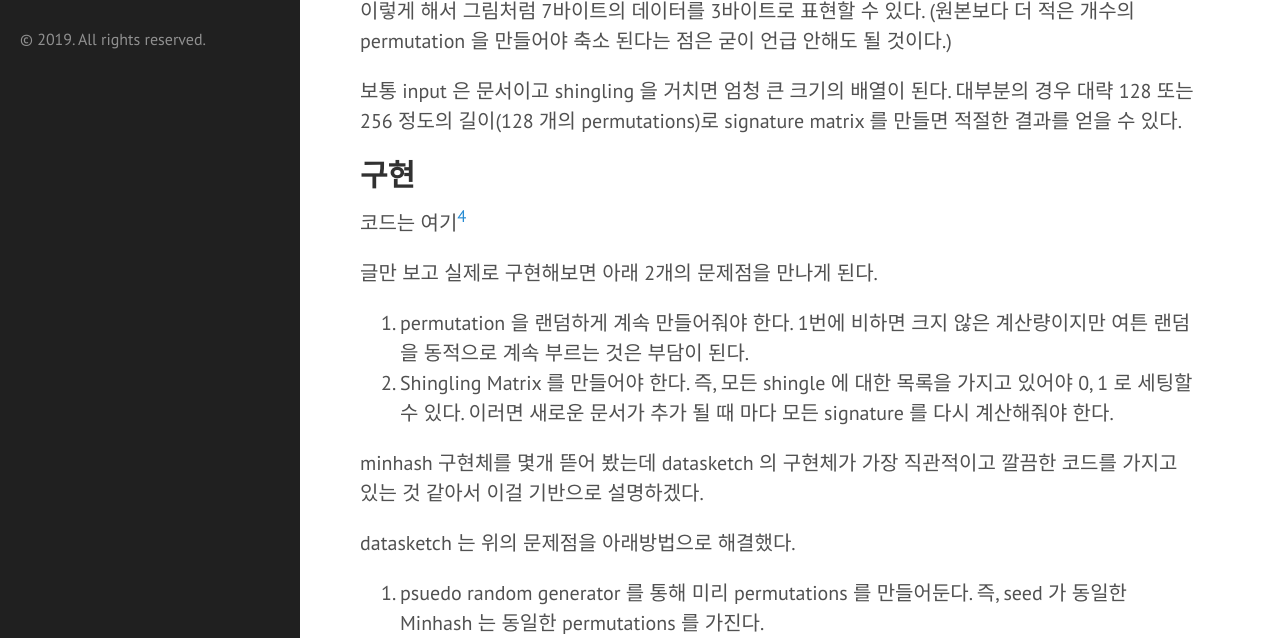
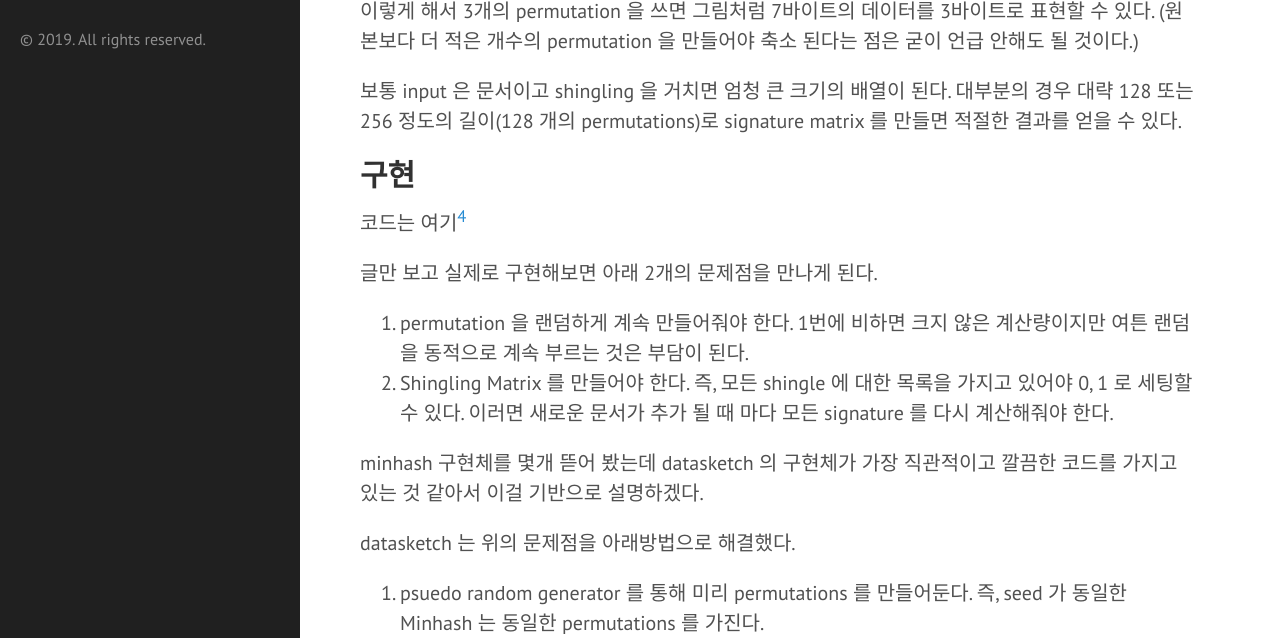
Before and after one commit to haandol/haandol.github.com, a Jekyll site: the page built from _posts/2019-05-25-minhash-algorithm-explained.md, in a window 1280 px wide and 900 px high, scrolled down 3165 px, cut to the strip 262-900 px from the top of the window. Built offline with Jekyll 4.4.1, drawn with Linux system fonts in a browser that asks for light colours; comment, search, counter and statistics services are not loaded.

Commit message:
modify sentence

```diff
--- a/_posts/2019-05-25-minhash-algorithm-explained.md
+++ b/_posts/2019-05-25-minhash-algorithm-explained.md
@@ -91,7 +91,7 @@
 
 ![](https://cdn-images-1.medium.com/max/2400/1*WKNfxHCviPHTFavK_dQflw.png)
 
-이렇게 해서 그림처럼 7바이트의 데이터를 3바이트로 표현할 수 있다. (원본보다 더 적은 개수의 permutation 을 만들어야 축소 된다는 점은 굳이 언급 안해도 될 것이다.)
+이렇게 해서 3개의 permutation 을 쓰면 그림처럼 7바이트의 데이터를 3바이트로 표현할 수 있다. (원본보다 더 적은 개수의 permutation 을 만들어야 축소 된다는 점은 굳이 언급 안해도 될 것이다.)
 
 보통 input 은 문서이고 shingling 을 거치면 엄청 큰 크기의 배열이 된다. 대부분의 경우 대략 128 또는 256 정도의 길이(128 개의 permutations)로 signature matrix 를 만들면 적절한 결과를 얻을 수 있다.
 
```
